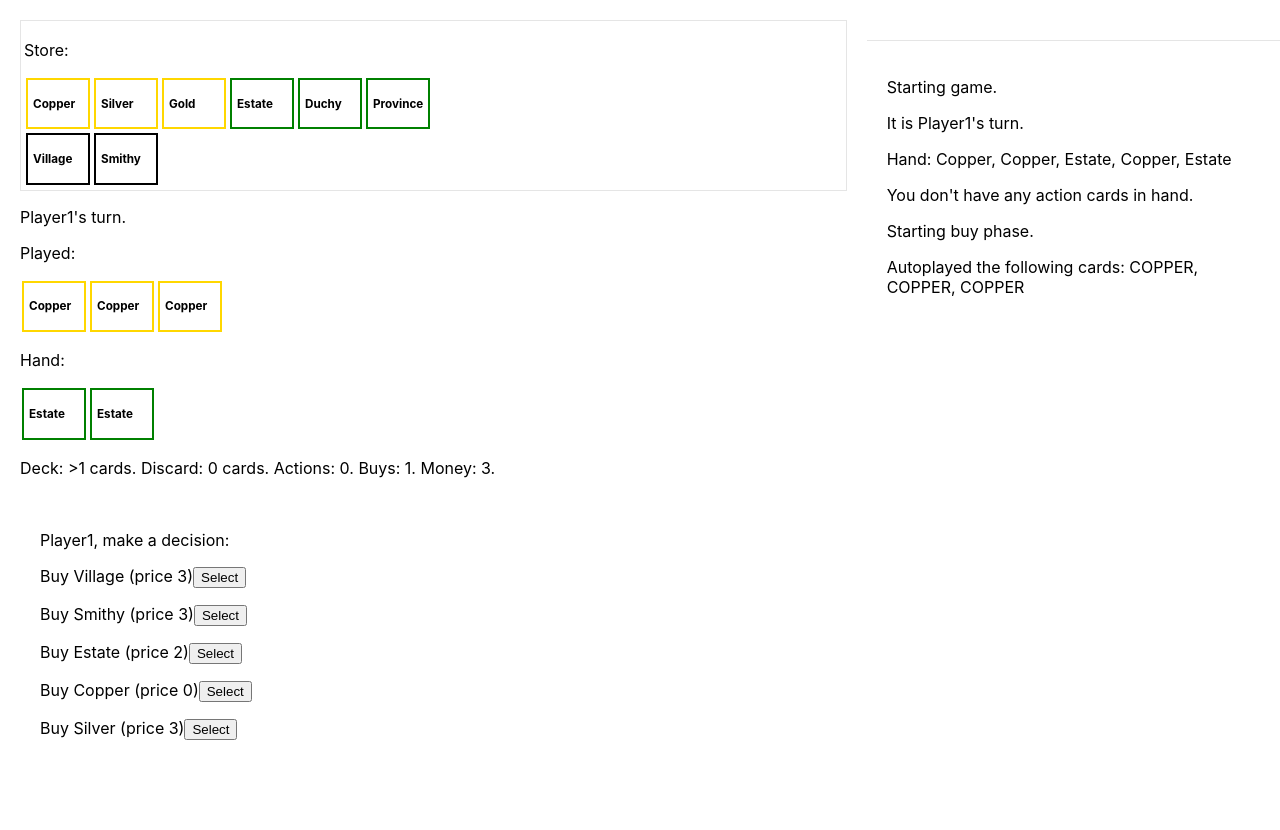
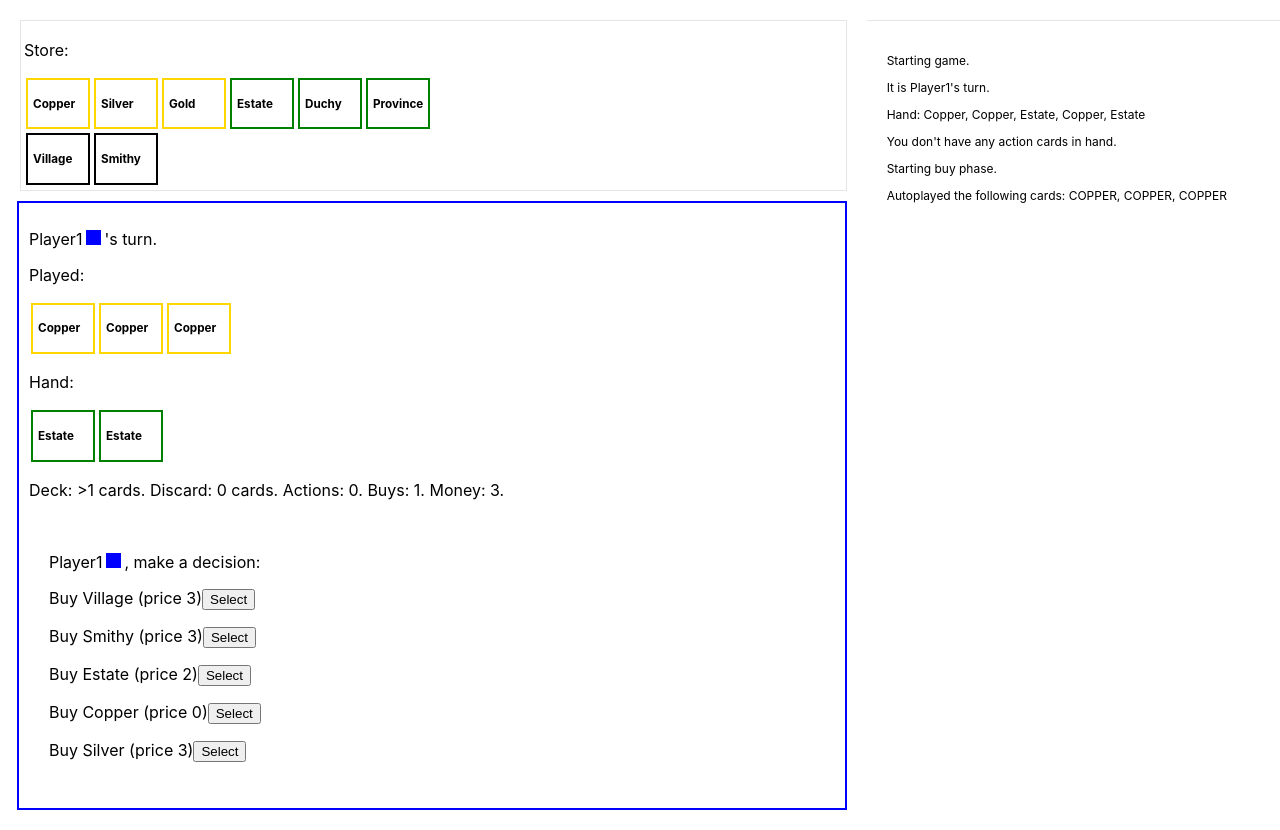
Before and after one commit to tknuutin/domppa-card-game, a React (Create React App) app: page / in a window 1280 px wide. Before the commit the page ends 800 px from the top, so only its background shows below. Built offline with nearby package versions, Linux system fonts and the light colour scheme.

Commit message:
Add some distinctive colors for different player's turns

```diff
--- a/src/App.css
+++ b/src/App.css
@@ -15,16 +15,47 @@
   padding: 20px;
 }
 
+.player-name {
+  display: inline-block;
+}
+
+.player-name p {
+  display: inline-block;
+  margin-bottom: 0;
+}
+
+.log {
+  padding-bottom: 0;
+}
+
+.color-block {
+  display: inline-block;
+  width: 15px;
+  height: 15px;
+  margin-left: 4px;
+  margin-right: 3px;
+}
+
+.player-area {
+  margin-top: 10px;
+  padding: 10px;
+  margin-left: -3px;
+  border-width: 2px;
+  border-style: solid;
+}
+
 .game-board {
   width: 100%;
 }
 .logs {
   width: 50%;
+  font-size: 12px;
 }
 
 .old-log {
   font-size: 10px;
   border-bottom: 1px solid #e5e5e5;
+  color: #676767;
 }
 
 .store {
--- a/src/GameUI.tsx
+++ b/src/GameUI.tsx
@@ -1,6 +1,6 @@
 import React from 'react';
 import * as R from 'ramda'
-import { State, Decision, Card, CardType } from './game/game-types'
+import { State, Decision, Card, CardType, PlayerState } from './game/game-types'
 import { isMultiselectDecision, getCurrentPlayer, isBuyPhase } from './game/game-util';
 
 type UIDecisionProps = {
@@ -8,6 +8,16 @@ type UIDecisionProps = {
   decision: Decision
   onChoice: (choice: string) => void
 }
+
+const PlayerName: React.FC<{ player: PlayerState }> = ({ player }) => {
+  return (
+    <div className="player-name">
+      <p>{player.name}</p>
+      <div className="color-block" style={{ backgroundColor: getPlayerColor(player)}}></div>
+    </div>
+  )
+}
+
 const UIDecision: React.FC<UIDecisionProps> = ({ decision, onChoice, state }) => {
   if (!isMultiselectDecision(decision)) {
     return (
@@ -16,10 +26,10 @@ const UIDecision: React.FC<UIDecisionProps> = ({ decision, onChoice, state }) =>
       </div>
     )
   }
-  const playerName = getCurrentPlayer(state).name
+  const player = getCurrentPlayer(state)
   return (
     <div className="decision">
-      <p>{playerName}, make a decision:</p>
+      <PlayerName player={player}/><span>, make a decision:</span>
       {decision.choices.map((c, i) => {
         const select = () => onChoice((i + 1)  + '')
         return (
@@ -73,14 +83,24 @@ const cardsRow = (row: Card[]) => row.map((card, i) => (
 
 const pileRow = (pile: Card[][]) => cardsRow(pile.map((pile) => pile[0]))
 
+const getDeckCardsAmount = (player: PlayerState, state: State): string => {
+  if (state.debug) {
+    return player.deck.length + ' cards'
+  }
+
+  if (player.deck.length > 1) {
+    return '>1 cards'
+  }
+
+  return player.deck.length === 1
+    ? '1 card'
+    : 'empty'
+}
+
 const getCurrentTurnInfoText = (state: State): string => {
   const player = getCurrentPlayer(state)
   const discard = player.discard.length + ' cards'
-  const deck = player.deck.length > 1
-    ? '>1 cards'
-    : player.deck.length === 1
-      ? '1 card'
-      : 'empty'
+  const deck = getDeckCardsAmount(player, state)
   const turn = state.turn
   const { buys, money } = turn
   const actions = isBuyPhase(turn) ? '0' : turn.actions
@@ -91,6 +111,19 @@ const getCurrentTurnInfoText = (state: State): string => {
     ['Buys', buys],
     ['Money', money]
   ].map(([name, value]) => name + ': ' + value + '.').join(' ')
+}
+
+let COLOR_MAP: { [id: string]: string } = {}
+let colors = ['yellow', 'green', 'red', 'blue']
+const getPlayerColor = ({ id }: PlayerState) => {
+  if (COLOR_MAP[id] === undefined) {
+    const newColor = colors.pop()
+    if (!newColor) {
+      throw new Error('Ooops')
+    }
+    COLOR_MAP[id] = newColor
+  }
+  return COLOR_MAP[id]
 }
 
 const GameBoard: React.FC<{ state: State }> = ({ state, children }) => {
@@ -109,19 +142,25 @@ const GameBoard: React.FC<{ state: State }> = ({ state, children }) => {
     </div>
   )
 
-  const played = (
+  const turn = state.turn
+  const played = turn.played.length > 0 && (
     <div className="played">
       <p>Played:</p>
-      {cardsRow(state.turn.played)}
+      {isBuyPhase(turn) && (
+        cardsRow(turn.actionPhase.played)
+      )}
+      {cardsRow(turn.played)}
     </div>
   )
 
   const hand = player.hand
+  const areaColor = getPlayerColor(player)
 
   return (
     <div className="game-board">
       {store}
-      <p>{player.name}'s turn.</p>
+      <div className="player-area" style={{ borderColor: areaColor }}>
+        <PlayerName player={player}/><span>'s turn.</span>
         {played}
         <div className="hand">
           {hand.length > 0 ? (
@@ -135,6 +174,7 @@ const GameBoard: React.FC<{ state: State }> = ({ state, children }) => {
         </div>
         <p>{getCurrentTurnInfoText(state)}</p>
         {children}
+      </div>
     </div>
   )
 }
```
Lines whose indentation alone changed are shown as unchanged.
